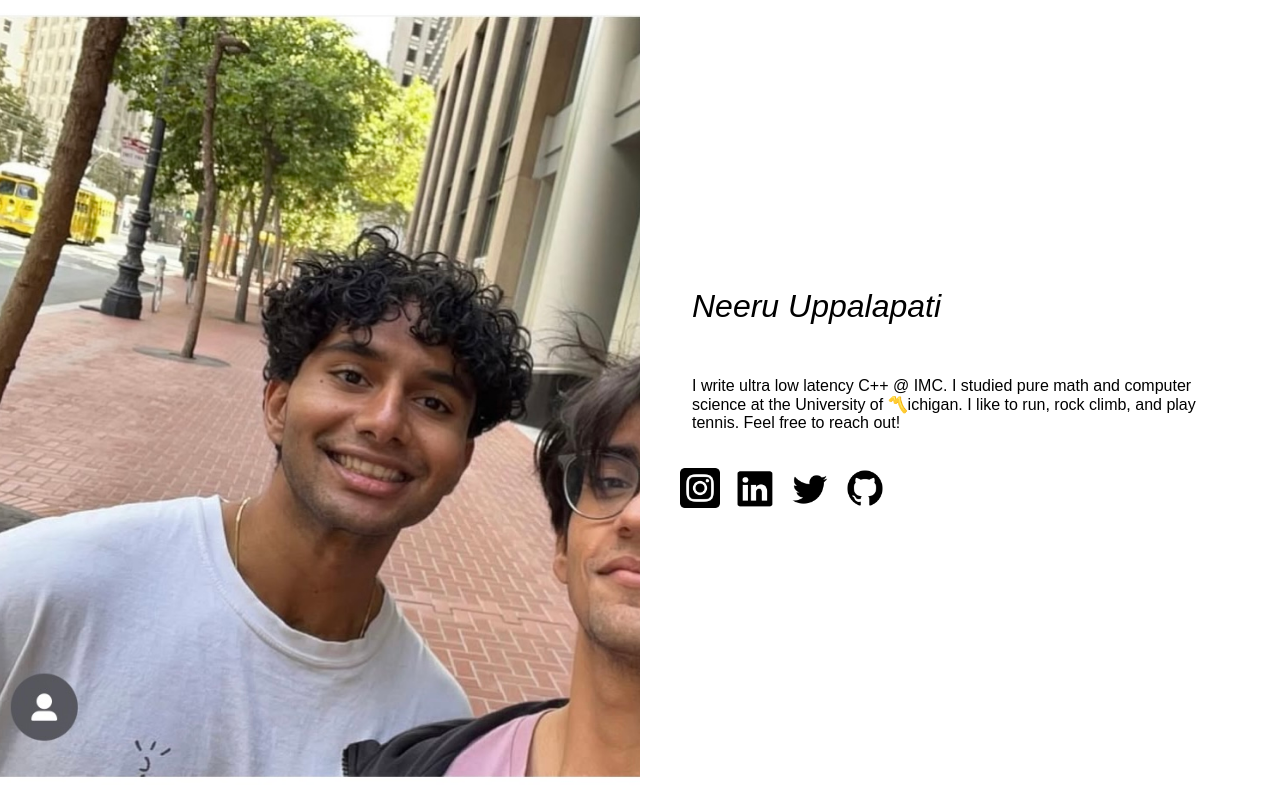
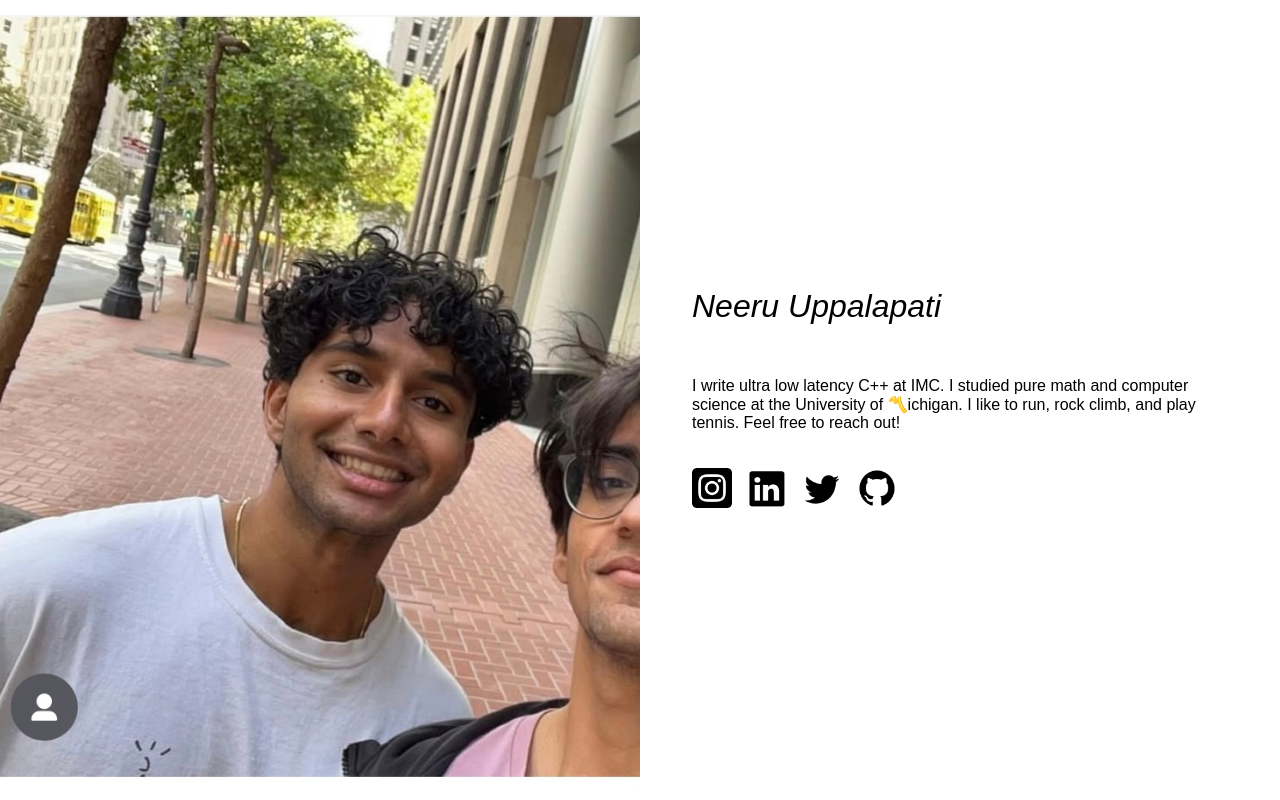
Before and after one commit to neeruuppalapati/neeru.github.io, a plain HTML site: page index.html in a window 1280 px wide. Drawn offline with Linux system fonts and the light colour scheme.

Commit message:
update page

```diff
--- a/index.html
+++ b/index.html
@@ -13,7 +13,7 @@
         </div>
         <div class="text">
             <h1>Neeru Uppalapati</h1>
-            <p><br><br>I write ultra low latency C++ @ IMC. I studied pure math and computer science at the University of 〽️ichigan. I like to run, rock climb, and play tennis. Feel free to reach out!</p>
+            <p><br><br>I write ultra low latency C++ at IMC. I studied pure math and computer science at the University of 〽️ichigan. I like to run, rock climb, and play tennis. Feel free to reach out!</p>
             <div class="social-links">
                 <a href="https://instagram.com/neeruuppalapati" target="_blank">
                     <img src="assets/instagram.png" alt="Instagram" class="social-icon">
--- a/style.css
+++ b/style.css
@@ -44,11 +44,10 @@ body {
     margin-right: 4em; /* Optional: Adds symmetry on both sides */
 }
 .social-links {
-    margin-left: 20px;
     margin-top: 20px; /* Space above the social links */
     display: flex;
     gap: 15px; /* Space between the icons */
-    /* justify-content: flex-start; Align icons to the left */
+    margin-left: 2em;
 }
 
 .social-icon {
```
